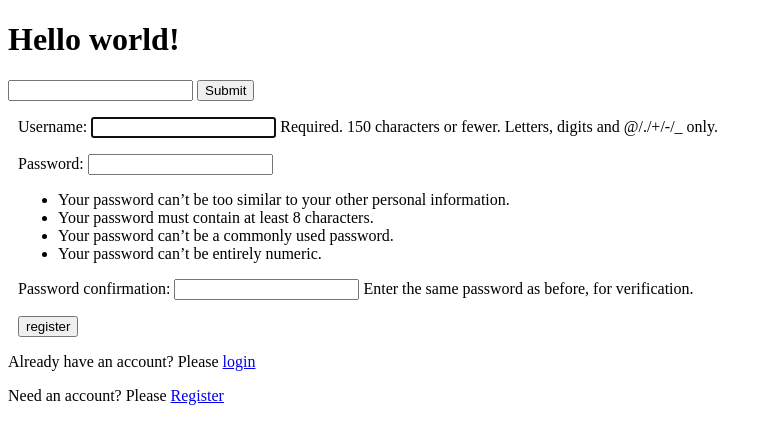
After one commit to cultivatedSpirit-uthmanDEV/Noorlap_Trydjango, a Django app: page /register/ in a window 1280 px wide. The commit adds this page. Shown: the top 444 px of the page, without its empty margins (0-769 px from the left). Run offline with Django 3.2, Linux system fonts and the light colour scheme.

Commit message:
Built in user creating form and register

```diff
--- a/accounts/views.py
+++ b/accounts/views.py
@@ -1,7 +1,17 @@
 from django.contrib.auth import authenticate, login, logout
 from django.shortcuts import render, redirect
+from django.contrib.auth.forms import UserCreationForm
 
 # Create your views here.
+
+
+def register_view(request):
+   form = UserCreationForm(request.POST or None)
+   if form.is_valid():
+      user_obj = form.save()
+      return redirect('/login')
+   context = {"form" : form}
+   return render(request , "accounts/register.html", context)
 
 def login_view(request):
     #if request.user.is_authenticated:
@@ -25,7 +35,3 @@ def logout_view(request):
      logout(request)
      return redirect("/login/")
   return render(request, "accounts/logout.html", {})
-
-
-def register_view(request):
-  return render(request, "accounts/login.html", {})
--- a/articles/views.py
+++ b/articles/views.py
@@ -44,8 +44,8 @@ def articles_create_view(request):
         article_object = Articles.objects.create(title=title, content=content)
         """
 
-#        context['object'] = article_object
- #       context['created'] = True
+        context['object'] = article_object
+        context['created'] = True
 
     return render(request, "articles/create.html", context=context )
 
--- /dev/null
+++ b/trydjango/Templates/accounts/register.html
@@ -0,0 +1,23 @@
+{% extends "base.html" %}
+
+
+
+{% block content %}
+{% if not request.user.is_authenticated %}
+<form method="POST" style="margin: 10px;">{% csrf_token %}
+     {{ form.as_p }}
+     <div>
+  <button type="submit">register</button>
+     </div>
+</form>
+
+<p>Already have an account? Please <a href="/login" >login</a>
+
+{% else %}
+<p>You're already logged in and you cannot register. would you like to <a href='/logout'>Logout</a>
+  </p>
+{% endif %}
+
+<p>Need an account? Please <a href="/register/">Register</p>
+
+{% endblock %}
--- a/trydjango/urls.py
+++ b/trydjango/urls.py
@@ -33,5 +33,7 @@ urlpatterns = [
     path('admin/', admin.site.urls),
     path('login/', views.login_view),
     path('logout/', views.logout_view),
+    path('register/', views.register_view),
+
 
 ]
```
Also changed, not shown: articles/forms.py (+7 -7 lines), trydjango/Templates/accounts/login.html (+9 -2 lines).
